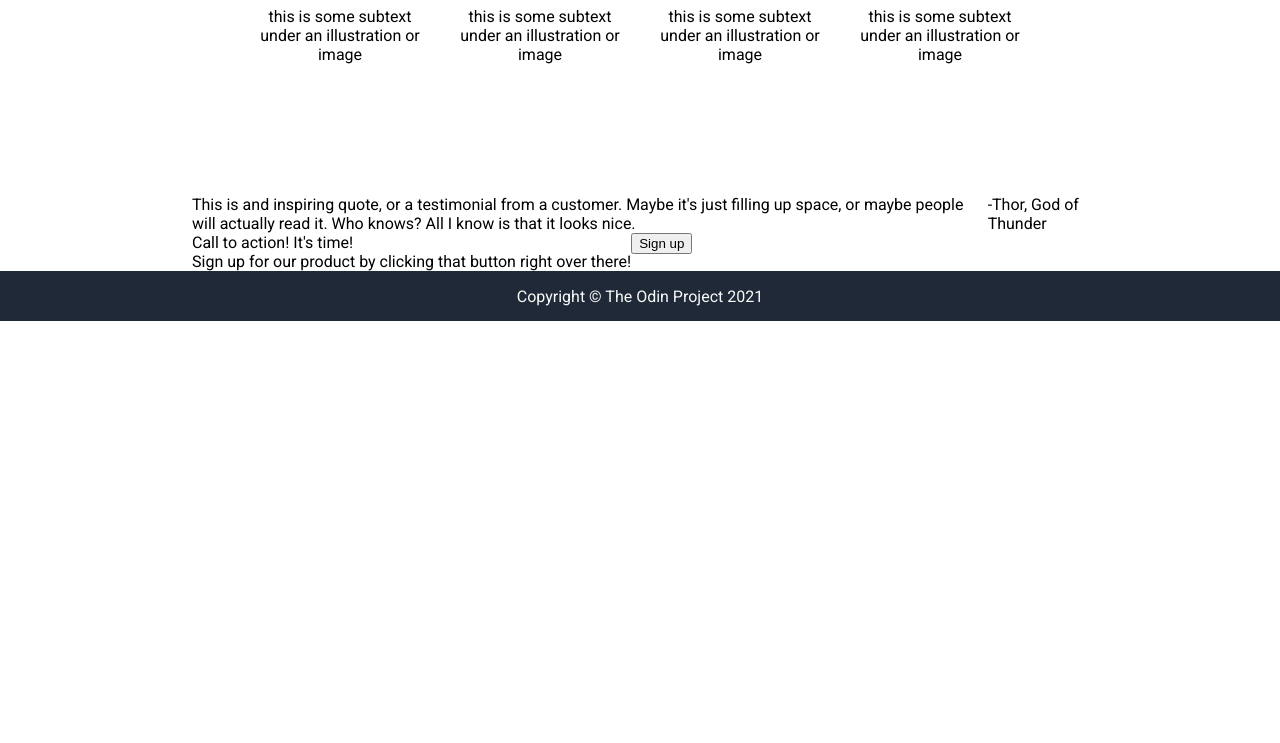
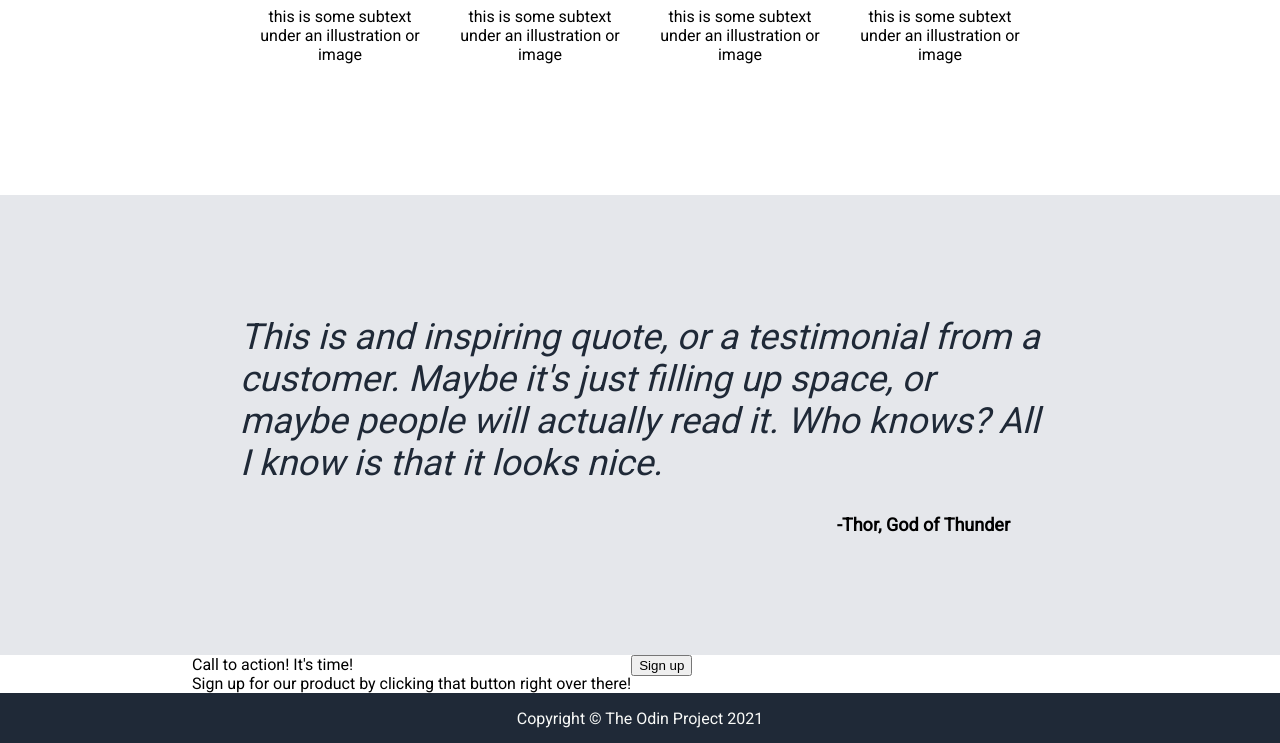
Before and after one commit to Ikanor1221/landing_page_project, a plain HTML site: page index.html in a window 1280 px wide. Shown: the part 715-1458 px from the top of the page. Before the commit the page ends 1036 px from the top, so only its background shows below. Drawn offline with Linux system fonts and the light colour scheme.

Commit message:
Style row 3

```diff
--- a/index.html
+++ b/index.html
@@ -77,11 +77,13 @@
             </div>
         </div>
         <div class="contentRow3"> <!-- row with quote-->
-            <div class="top">
-                <p>This is and inspiring quote, or a testimonial from a customer. Maybe it's just filling up space, or maybe people will actually read it. Who knows? All I know is that it looks nice.</p>
-            </div>
-            <div class="bottom">
-                <p>-Thor, God of Thunder</p>
+            <div class="container">
+                <div class="top">
+                    <p>This is and inspiring quote, or a testimonial from a customer. Maybe it's just filling up space, or maybe people will actually read it. Who knows? All I know is that it looks nice.</p>
+                </div>
+                <div class="bottom">
+                    <p>-Thor, God of Thunder</p>
+                </div>
             </div>
         </div>
         <div class="contentRow4"> <!-- row with invintation and sign up button -->
--- a/styles.css
+++ b/styles.css
@@ -171,3 +171,38 @@ a {
 .card .text {
     width: 170px;
 }
+
+.contentRow3 {
+    display: flex;
+    justify-content: center;
+    align-items: center;
+    background-color: #e5e7eb;
+}
+
+.contentRow3 .container {
+    display: flex;
+    flex-direction: column;
+    justify-content: center;
+    align-items: center;
+    box-sizing: border-box;
+    width: 800px;
+    height: 460px;
+    gap: 30px;
+    background-color: #e5e7eb;
+}
+
+.contentRow3 .top {
+    font-size: 36px;
+    font-style: italic;
+    color: #1F2937;
+    font-weight: 100;
+    margin: 0px;
+    /* width: 750px; */
+}
+
+.contentRow3 .bottom {
+    align-self: flex-end;
+    margin-right: 30px;
+    font-weight: 900;
+    font-size: 18px;
+}
```
